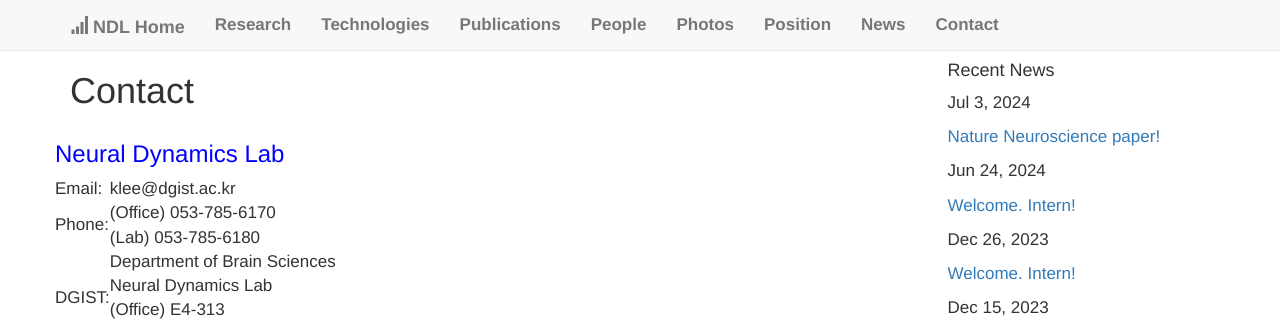
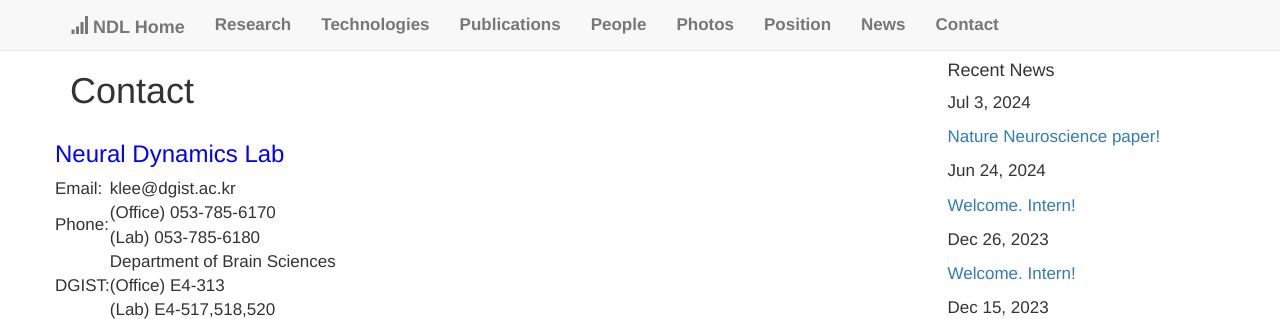
Before and after one commit to kleelab/kleelab.github.io, a Jekyll site: the page built from contact.html, in a window 1280 px wide, cut to the strip 0-319 px from the top of the page. Built offline with Jekyll 4.4.1, drawn with Linux system fonts in a browser that asks for light colours; nearby versions of some CDN libraries; a style sheet for code colours, icons or effects is not loaded.

Commit message:
Update contact.html

```diff
--- a/contact.html
+++ b/contact.html
@@ -21,7 +21,6 @@
                     <tr>
                         <td>DGIST: </td>
                         <td>Department of Brain Sciences<br>
-                            Neural Dynamics Lab<br>
                             (Office) E4-313<br>
                             (Lab) E4-517,518,520</td>
                     </tr>
```
